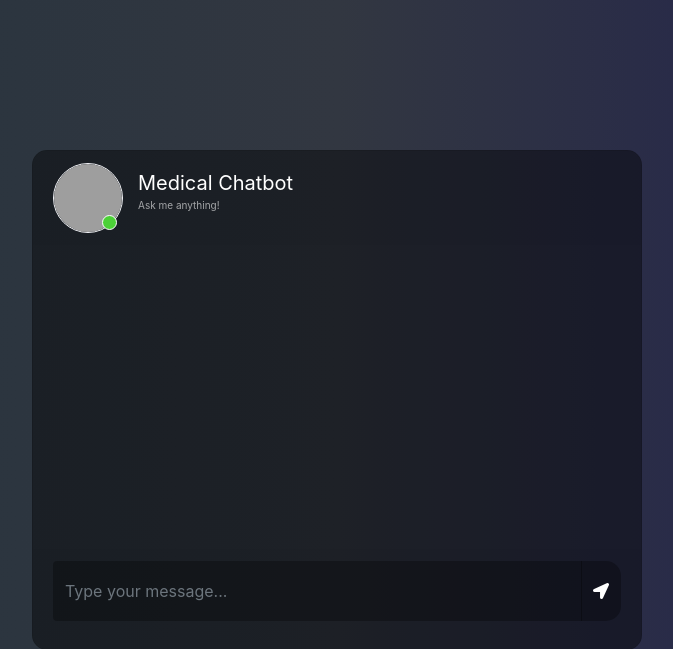
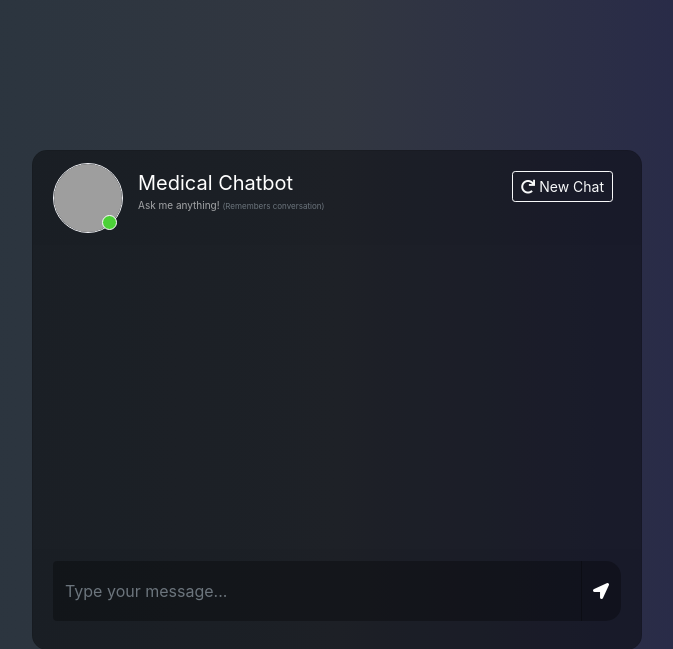
Before and after one commit to rizikilatifa/Medical_chatbot, a Flask app: page / in a window 1280 px wide. Shown: the top 649 px of the page, without its empty margins (303-976 px from the left). Run offline with Flask 3, Linux system fonts and the light colour scheme; some libraries are stand-ins or nearby versions; grey boxes are pictures that could not be loaded.

Commit message:
Add conversation history feature
- Added Flask session support for storing chat history
- Modified call_groq to accept full message history
- Added /clear endpoint to start new conversations
- Added "New Chat" button to UI
- Limited history to 20 messages to avoid token limits
- Added auto-scroll to chat window

Co-Authored-By: Claude Opus 4.6 <noreply@anthropic.com>

```diff
--- a/app.py
+++ b/app.py
@@ -1,15 +1,38 @@
-from flask import Flask, render_template, request
+from flask import Flask, render_template, request, session
+from dotenv import load_dotenv
 import os
 import requests
 
+load_dotenv()
+
 app = Flask(__name__)
+
+# Secret key required for Flask sessions
+app.secret_key = os.getenv("SECRET_KEY", "your-secret-key-change-in-production")
 
 GROQ_API_KEY = os.getenv("GROQ_API_KEY")
 
-def call_groq(prompt: str) -> str:
-    """Call Groq API directly."""
-    system_prompt = """You are a helpful medical assistant. Answer the user's questions about health and medicine.
-Always remind users that you are an AI and they should consult a real doctor for medical advice."""
+# System prompt for the medical assistant
+SYSTEM_PROMPT = """You are a helpful medical assistant. Answer the user's questions about health and medicine.
+Always remind users that you are an AI and they should consult a real doctor for medical advice.
+Remember the context of our conversation and refer back to previous messages when relevant."""
+
+# Maximum messages to keep in history (to avoid token limits)
+MAX_HISTORY = 20
+
+def call_groq(messages: list) -> str:
+    """
+    Call Groq API with full conversation history.
+
+    Args:
+        messages: List of message dicts with 'role' and 'content'
+                  e.g., [{"role": "user", "content": "Hello"}]
+
+    Returns:
+        The assistant's response text
+    """
+    # Prepend system prompt to messages
+    full_messages = [{"role": "system", "content": SYSTEM_PROMPT}] + messages
 
     response = requests.post(
         "https://api.groq.com/openai/v1/chat/completions",
@@ -19,16 +42,28 @@ Always remind users that you are an AI and they should consult a real doctor for
         },
         json={
             "model": "llama-3.3-70b-versatile",
-            "messages": [
-                {"role": "system", "content": system_prompt},
-                {"role": "user", "content": prompt}
-            ],
+            "messages": full_messages,
             "temperature": 0
         },
         timeout=60
     )
     response.raise_for_status()
     return response.json()["choices"][0]["message"]["content"]
+
+def get_history() -> list:
+    """Get conversation history from session, or return empty list."""
+    return session.get("history", [])
+
+def save_history(history: list):
+    """Save conversation history to session, trimming if too long."""
+    # Keep only last MAX_HISTORY messages to avoid token limits
+    if len(history) > MAX_HISTORY:
+        history = history[-MAX_HISTORY:]
+    session["history"] = history
+
+def clear_history():
+    """Clear the conversation history."""
+    session["history"] = []
 
 @app.route("/")
 def index():
@@ -40,8 +75,21 @@ def chat():
         msg = request.form['msg']
         print(f"User: {msg}", flush=True)
 
-        # Call Groq directly
-        answer = call_groq(msg)
+        # Get existing conversation history
+        history = get_history()
+
+        # Add user message to history
+        history.append({"role": "user", "content": msg})
+
+        # Call Groq with full history
+        answer = call_groq(history)
+
+        # Add bot response to history
+        history.append({"role": "assistant", "content": answer})
+
+        # Save updated history
+        save_history(history)
+
         print(f"Bot: {answer}", flush=True)
 
         return answer
@@ -49,7 +97,14 @@ def chat():
         print(f"Error: {e}", flush=True)
         return f"Sorry, an error occurred: {str(e)}"
 
+@app.route("/clear", methods=["POST"])
+def clear():
+    """Clear conversation history and start fresh."""
+    clear_history()
+    return "Conversation cleared. Start a new conversation!"
+
 if __name__ == '__main__':
     port = int(os.environ.get("PORT", 5000))
     print(f"Starting Medical Chatbot on port {port}", flush=True)
+    print("Conversation history enabled!", flush=True)
     app.run(host="0.0.0.0", port=port, debug=False)
--- a/templates/chat.html
+++ b/templates/chat.html
@@ -5,7 +5,7 @@
 <!DOCTYPE html>
 <html>
 	<head>
-		<title>Chatbot</title>
+		<title>Medical Chatbot</title>
 		<link rel="stylesheet" href="https://stackpath.bootstrapcdn.com/bootstrap/4.1.3/css/bootstrap.min.css" integrity="sha384-MCw98/SFnGE8fJT3GXwEOngsV7Zt27NXFoaoApmYm81iuXoPkFOJwJ8ERdknLPMO" crossorigin="anonymous">
 		<link rel="stylesheet" href="https://use.fontawesome.com/releases/v5.5.0/css/all.css" integrity="sha384-B4dIYHKNBt8Bc12p+WXckhzcICo0wtJAoU8YZTY5qE0Id1GSseTk6S+L3BlXeVIU" crossorigin="anonymous">
 		<script src="https://ajax.googleapis.com/ajax/libs/jquery/3.3.1/jquery.min.js"></script>
@@ -22,12 +22,17 @@
 							<div class="d-flex bd-highlight">
 								<div class="img_cont">
 									<img src="https://cdn-icons-png.flaticon.com/512/387/387569.png" class="rounded-circle user_img">
-									<!-- <img src="https://www.prdistribution.com/spirit/uploads/pressreleases/2019/newsreleases/d83341deb75c4c4f6b113f27b1e42cd8-chatbot-florence-already-helps-thousands-of-patients-to-remember-their-medication.png" class="rounded-circle user_img"> -->
 									<span class="online_icon"></span>
 								</div>
 								<div class="user_info">
 									<span>Medical Chatbot</span>
-									<p>Ask me anything!</p>
+									<p>Ask me anything! <small class="text-muted">(Remembers conversation)</small></p>
+								</div>
+								<!-- Clear conversation button -->
+								<div class="ml-auto p-2">
+									<button id="clearBtn" class="btn btn-outline-light btn-sm" title="Start new conversation">
+										<i class="fas fa-redo"></i> New Chat
+									</button>
 								</div>
 							</div>
 						</div>
@@ -50,6 +55,7 @@
 
 		<script>
 			$(document).ready(function() {
+				// Send message on form submit
 				$("#messageArea").on("submit", function(event) {
 					const date = new Date();
 					const hour = date.getHours();
@@ -62,6 +68,9 @@
 					$("#text").val("");
 					$("#messageFormeight").append(userHtml);
 
+					// Scroll to bottom
+					$("#messageFormeight").animate({scrollTop: $("#messageFormeight").prop("scrollHeight")}, 500);
+
 					$.ajax({
 						data: {
 							msg: rawText,
@@ -71,8 +80,24 @@
 					}).done(function(data) {
 						var botHtml = '<div class="d-flex justify-content-start mb-4"><div class="img_cont_msg"><img src="https://cdn-icons-png.flaticon.com/512/387/387569.png" class="rounded-circle user_img_msg"></div><div class="msg_cotainer">' + data + '<span class="msg_time">' + str_time + '</span></div></div>';
 						$("#messageFormeight").append($.parseHTML(botHtml));
+						// Scroll to bottom after response
+						$("#messageFormeight").animate({scrollTop: $("#messageFormeight").prop("scrollHeight")}, 500);
 					});
 					event.preventDefault();
+				});
+
+				// Clear conversation on button click
+				$("#clearBtn").on("click", function() {
+					$.ajax({
+						type: "POST",
+						url: "/clear",
+					}).done(function(data) {
+						// Clear the chat display
+						$("#messageFormeight").empty();
+						// Add a system message
+						var systemHtml = '<div class="d-flex justify-content-center mb-4"><div class="alert alert-info" role="alert" style="margin-bottom: 0;"><i class="fas fa-info-circle"></i> Conversation cleared. Start fresh!</div></div>';
+						$("#messageFormeight").append(systemHtml);
+					});
 				});
 			});
 		</script>
```
Also changed, not shown: 1 other file.
